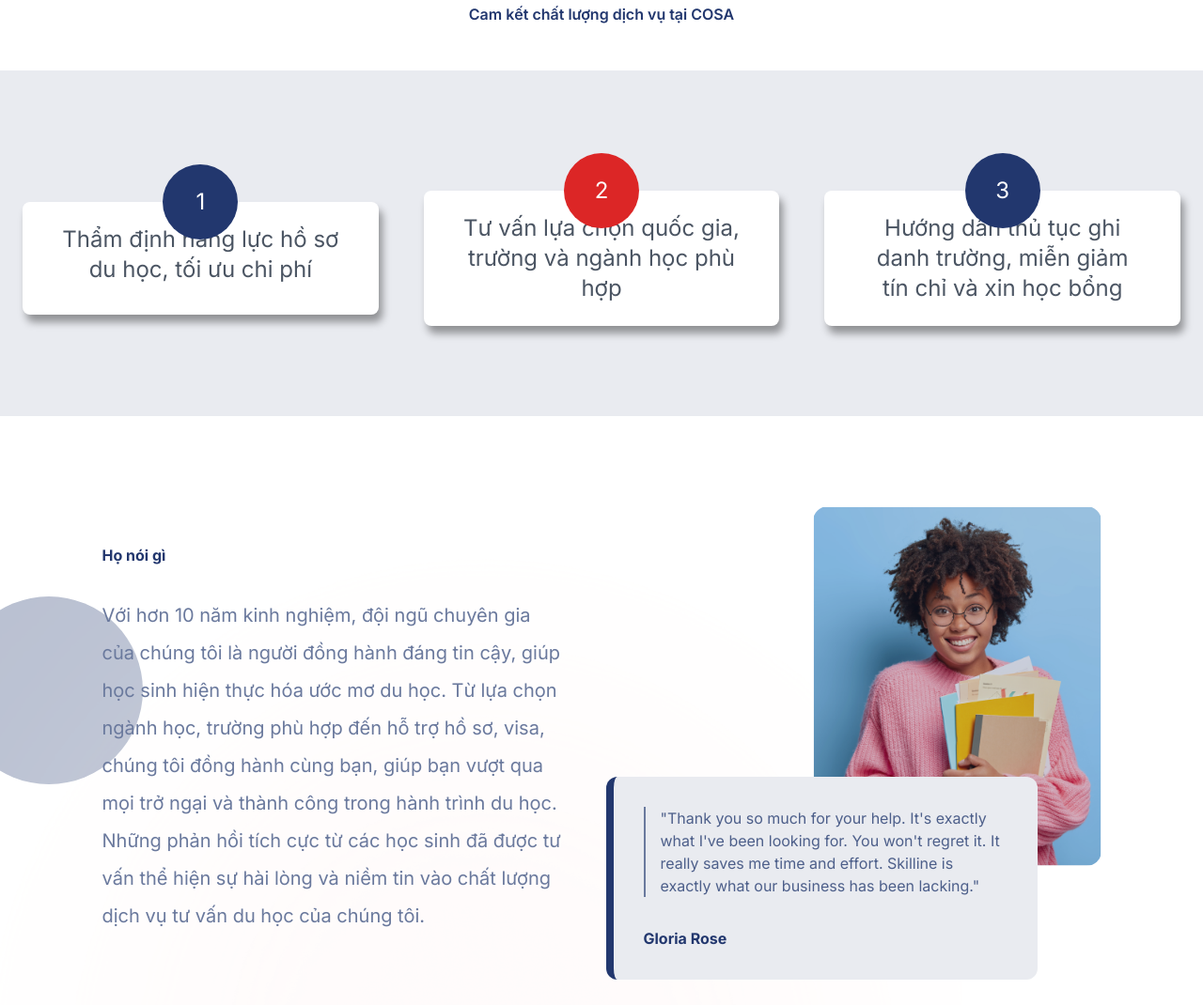
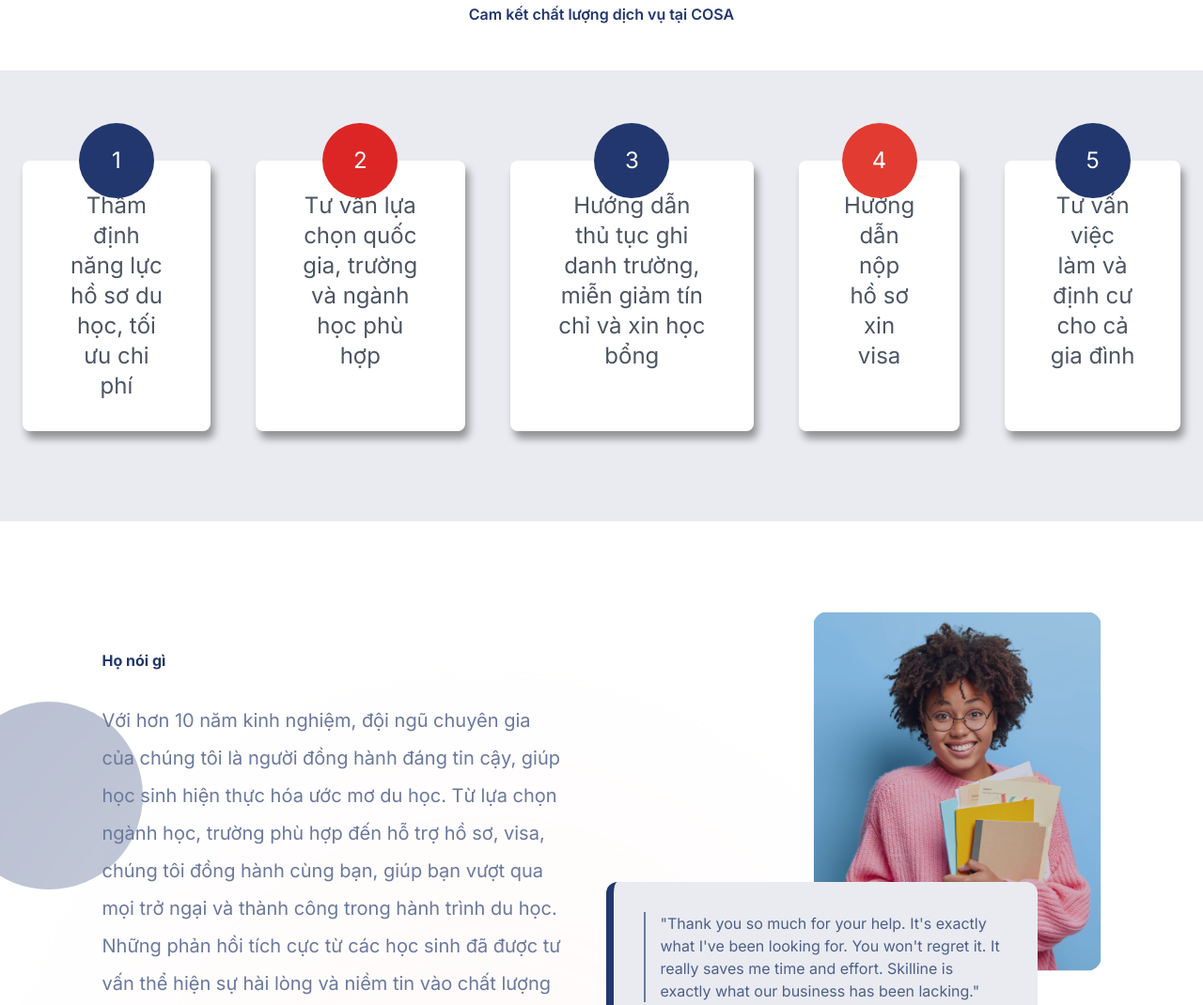
Before and after one commit to teddyvn2017/cosa, a website: page src/index.html in a window 1280 px wide. Shown: the part 2900-3970 px from the top of the page at 94% size. Drawn offline with nearby package versions, Linux system fonts and the light colour scheme.

Commit message:
update cam ket chat luong

```diff
--- a/src/index.html
+++ b/src/index.html
@@ -17,13 +17,13 @@
     <header class="sticky left-0 top-0 h-auto w-full bg-mau_xanh z-50">
 
         <!-- top nav -->
-        <div class="flex flex-row py-[16px] gap-8 h-[100%] w-full container
+        <div class="flex flex-row py-[16px] gap-8 h-auto w-full container
                 mx-auto text-mau_trang md:justify-end lg:justify-end justify-center md:text-base lg:text-xl">
             <!-- <div class="flex flex-row gap-2">
                 <i class="ri-mail-line"></i>
                 <p>cosa@gmail.com</p>
             </div> -->
-            <div class="flex flex-row gap-[0.25rem] text-[13px] md:text-base lg:text-xl">
+            <div class="flex flex-row gap-[0.25rem]">
                 <a href="#">Tin tức</a> - <a>Sự kiện</a>
             </div>
 
@@ -387,7 +387,7 @@
         <div
             class="container flex flex-col md:flex-row md:mt-[3rem] lg:mt-[1rem] mt-[2rem] justify-center items-center align-top">
             <div class="rounded-[2rem] text-mau_trang basis-2/4">
-                <h1 class="text-[40px] font-bold text-mau_do leading-normal">
+                <h1 class="text-[40px] font-bold text-mau_do leading-normal heading__hero">
                     Study Abroad Programs <br />
 
                     <span class="text-mau_xanh">
@@ -751,49 +751,56 @@
         </div>
 
         <div class="mt-[3rem] flex justify-center w-full bg-mau_xanh_50 py-[6rem] h-fit">
-            <div
-                class="container grid grid-cols-1 md:grid-cols-2 lg:grid-cols-3 justify-center gap-[3rem] text-center items-center">
-
-                <div class="relative bg-white rounded-lg shadow-[4.0px_8.0px_8.0px_rgba(0,0,0,0.38)] p-6 min-h-[120px] text-xl mt-[2rem] 2xl:min-h-[320px]
-                            flex flex-col items-center">
+            <div class="container flex flex-wrap justify-center gap-[3rem] text-center items-stretch">
+                <div
+                    class="relative bg-white rounded-lg shadow-[4.0px_8.0px_8.0px_rgba(0,0,0,0.38)] text-xl flex flex-col items-center flex-grow lg:max-w-[240px] p-8">
                     <div
                         class="absolute -top-10 left-1/2 transform -translate-x-1/2 w-20 h-20 bg-mau_xanh rounded-full flex items-center justify-center">
+                        <div class="rounded-full text-2xl text-mau_trang">1</div>
+                    </div>
+                    <p class="text-gray-600 px-4 text-2xl mt-12">Thẩm định năng lực hồ sơ du học, tối ưu chi phí</p>
+                </div>
 
-                        <!-- <img src="img/why1.png" alt="image"> -->
-                        <div class="rounded-full text-2xl text-mau_trang">
-                            1
-                        </div>
-                    </div>
-                    <!-- <h3 class="mt-10 text-xl font-bold text-blue-900">Lorem ipsum dolor sit amet consectetur.</h3> -->
-                    <p class="text-gray-600 px-4 text-2xl my-auto">Thẩm định năng lực hồ sơ du học, tối ưu chi phí</p>
-                </div>
                 <div
-                    class="relative bg-white rounded-lg shadow-[4.0px_8.0px_8.0px_rgba(0,0,0,0.38)] p-6 min-h-[120px] text-xl mt-[2rem] 2xl:min-h-[320px] flex flex-col items-center">
+                    class="relative bg-white rounded-lg shadow-[4.0px_8.0px_8.0px_rgba(0,0,0,0.38)] text-xl flex flex-col items-center flex-grow lg:max-w-[240px] p-8">
                     <div
                         class="absolute -top-10 left-1/2 transform -translate-x-1/2 w-20 h-20 bg-red-600 rounded-full flex items-center justify-center">
-                        <!-- <img src="img/why2.png" alt="image"> -->
-                        <div class="rounded-full text-2xl text-mau_trang">
-                            2
-                        </div>
+                        <div class="rounded-full text-2xl text-mau_trang">2</div>
                     </div>
-                    <!-- <h3 class="mt-10 text-xl font-bold text-blue-900">Lorem ipsum dolor sit amet consectetur.</h3> -->
-                    <p class="text-gray-600 px-4 text-2xl my-auto">Tư vấn lựa chọn quốc gia, trường và ngành học phù hợp
+                    <p class="text-gray-600 px-4 text-2xl mt-12">Tư vấn lựa chọn quốc gia, trường và ngành học phù hợp
                     </p>
                 </div>
+
                 <div
-                    class="relative bg-white rounded-lg shadow-[4.0px_8.0px_8.0px_rgba(0,0,0,0.38)]
-                        p-6 min-h-[120px] text-xl mt-[2rem] md:left-[50%] lg:left-0 2xl:min-h-[320px] flex flex-col items-center">
-                    <div class="absolute -top-10 left-1/2 transform -translate-x-1/2 w-20 h-20 bg-mau_xanh rounded-full
-                                flex items-center justify-center text-mau_trang text-2xl">
-                        3
-                        <!-- <img src="img/why3.png" alt="image"> -->
-                    </div>
-                    <!-- <h3 class="mt-10 text-xl font-bold text-blue-900">Lorem ipsum dolor sit amet consectetur.</h3> -->
-                    <p class="text-gray-600 px-4 text-2xl my-auto">Hướng dẫn thủ tục ghi danh trường, miễn giảm tín chỉ
-                        và xin học bổng</p>
+                    class="relative bg-white rounded-lg shadow-[4.0px_8.0px_8.0px_rgba(0,0,0,0.38)] text-xl flex flex-col items-center flex-grow lg:max-w-[240px] p-8">
+                    <div
+                        class="absolute -top-10 left-1/2 transform -translate-x-1/2 w-20 h-20 bg-mau_xanh rounded-full flex items-center justify-center text-mau_trang text-2xl">
+                        3</div>
+                    <p class="text-gray-600 px-4 text-2xl mt-12">Hướng dẫn thủ tục ghi danh trường, miễn giảm tín chỉ và
+                        xin học
+                        bổng</p>
+                </div>
+
+                <div
+                    class="relative bg-white rounded-lg shadow-[4.0px_8.0px_8.0px_rgba(0,0,0,0.38)] text-xl flex flex-col items-center flex-grow lg:max-w-[240px] p-8">
+                    <div
+                        class="absolute -top-10 left-1/2 transform -translate-x-1/2 w-20 h-20 bg-mau_do rounded-full flex items-center justify-center text-mau_trang text-2xl">
+                        4</div>
+                    <p class="text-gray-600 px-4 text-2xl mt-12">Hướng dẫn nộp hồ sơ xin visa</p>
+                </div>
+
+                <div
+                    class="relative bg-white rounded-lg shadow-[4.0px_8.0px_8.0px_rgba(0,0,0,0.38)] text-xl flex flex-col items-center flex-grow lg:max-w-[240px] p-8">
+                    <div
+                        class="absolute -top-10 left-1/2 transform -translate-x-1/2 w-20 h-20 bg-mau_xanh rounded-full flex items-center justify-center text-mau_trang text-2xl">
+                        5</div>
+                    <p class="text-gray-600 px-4 text-2xl mt-12">Tư vấn việc làm và định cư cho cả gia đình</p>
                 </div>
             </div>
         </div>
+
+
+
     </section>
 
     <section class="mt-[6rem] relative container">
@@ -962,7 +969,8 @@
     <section class="mt-[5rem] relative container">
         <div class="flex flex-col">
             <h2 class="text-2xl text-mau_xanh font-bold w-full text-center mb-[2.5rem]">Trường đối tác</h2>
-            <div class="flex flex-row gap-[2rem]">
+            <div class="flex gap-[2.5rem] flex-wrap
+                sm:flex-row justify-center items-stretch">
                 <img src="img/na_university.png" alt="image">
                 <img src="img/na_university.png" alt="image">
                 <img src="img/na_university.png" alt="image">
```
Also changed, not shown: src/img/na_university.png (added).
